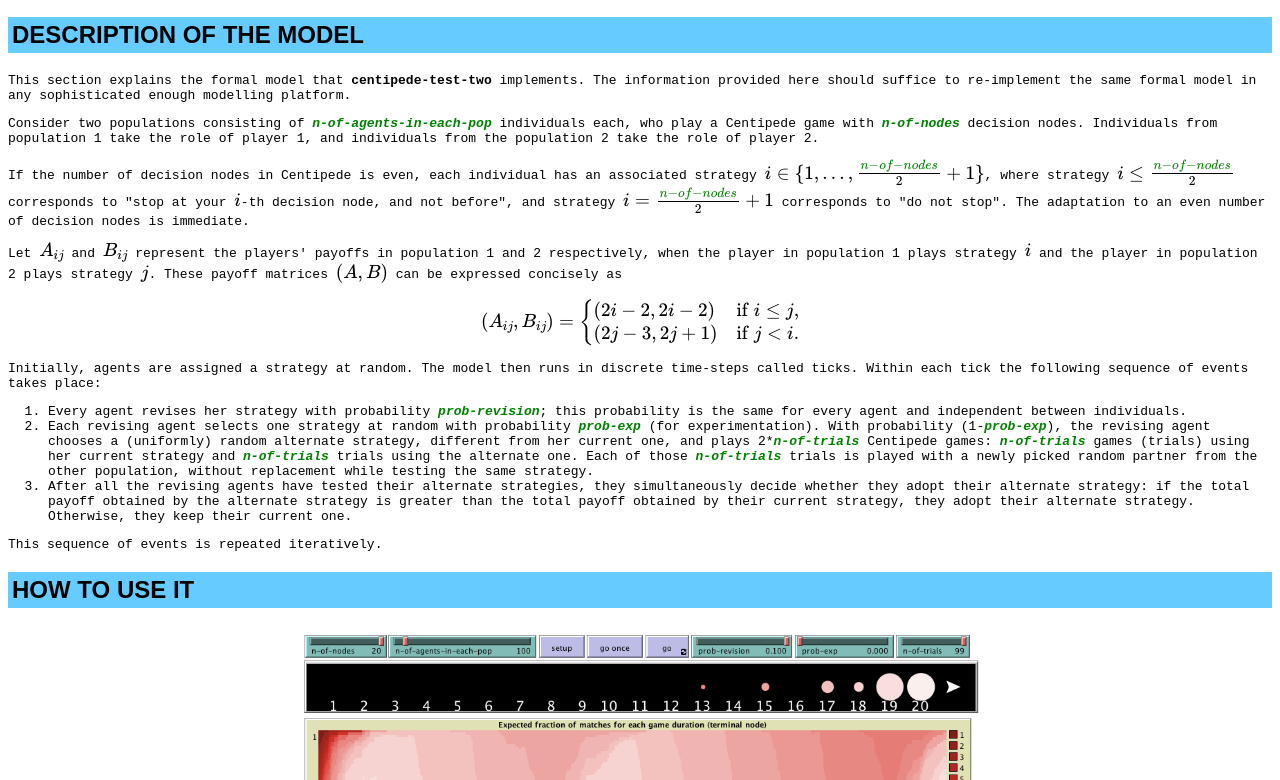
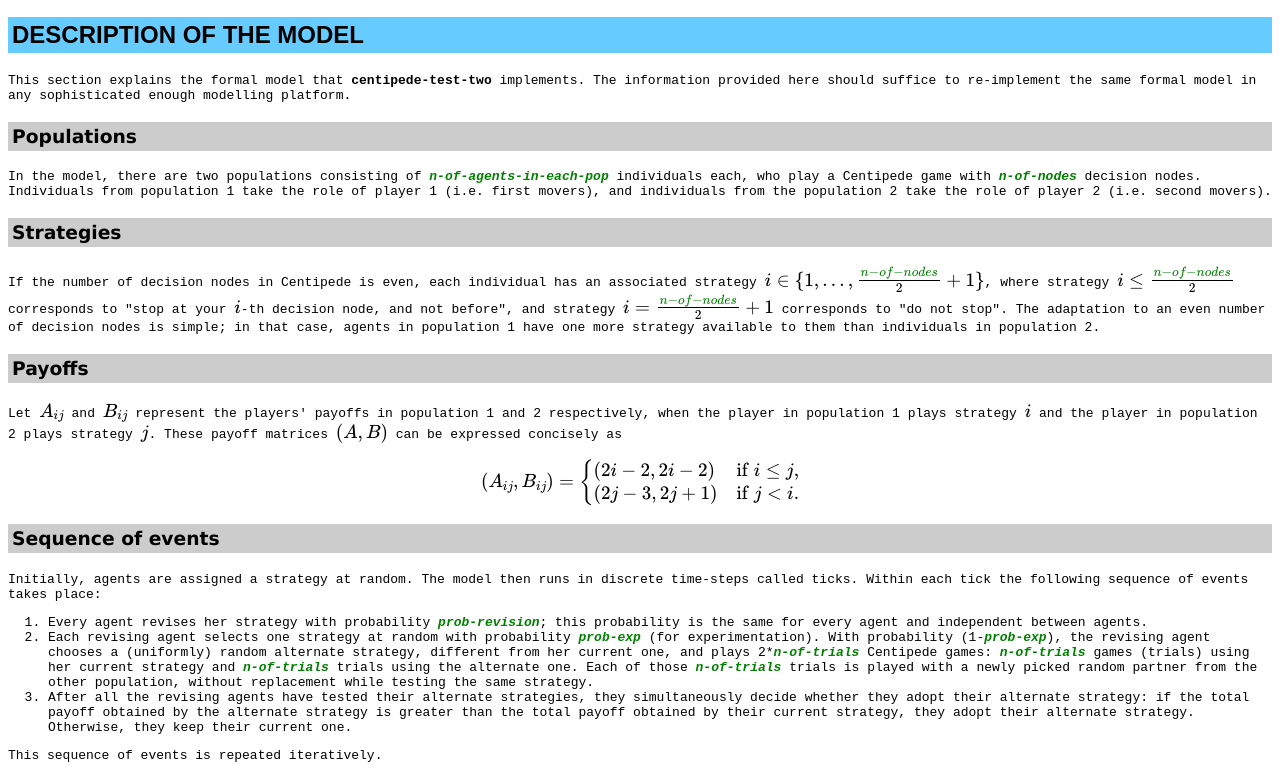
Before and after one commit to luis-r-izquierdo/centipede-test-two, a plain HTML site: page index.html in a window 1280 px wide. Shown: the part 1546-2326 px from the top of the page. Drawn offline with nearby package versions, Linux system fonts and the light colour scheme.

Commit message:
Minor edits in the website

```diff
--- a/index.html
+++ b/index.html
@@ -177,11 +177,14 @@
 
    <p>This section explains the formal model that <b>centipede-test-two</b> implements. The information provided here should suffice to re-implement the same formal model in any sophisticated enough modelling platform.</p>
 
-   <p>Consider two populations consisting of <i class="slider">n-of-agents-in-each-pop</i> individuals each, who play a Centipede game with <i class="slider">n-of-nodes</i> decision nodes. Individuals from population 1 take the role of player 1, and individuals from the population 2 take the role of player 2.</p>
+   <h3>Populations</h3>
+   <p>In the model, there are two populations consisting of <i class="slider">n-of-agents-in-each-pop</i> individuals each, who play a Centipede game with <i class="slider">n-of-nodes</i> decision nodes. Individuals from population 1 take the role of player 1 (i.e. first movers), and individuals from the population 2 take the role of player 2 (i.e. second movers).</p>
 
+   <h3>Strategies</h3>
 
-   <p> If the number of decision nodes in Centipede is even, each individual has an associated strategy <span class="math inline">\(i \in \{1,...,\frac{\color{green}{n-of-nodes}}{2}+1\}\)</span>, where strategy <span class="math inline">\(i \leq \frac{\color{green}{n-of-nodes}}{2}\)</span> corresponds to "stop at your <span class="math inline">\(i\)</span>-th decision node, and not before", and strategy <span class="math inline">\(i = \frac{\color{green}{n-of-nodes}}{2}+1\)</span> corresponds to "do not stop". The adaptation to an even number of decision nodes is immediate.</p>
+   <p> If the number of decision nodes in Centipede is even, each individual has an associated strategy <span class="math inline">\(i \in \{1,...,\frac{\color{green}{n-of-nodes}}{2}+1\}\)</span>, where strategy <span class="math inline">\(i \leq \frac{\color{green}{n-of-nodes}}{2}\)</span> corresponds to "stop at your <span class="math inline">\(i\)</span>-th decision node, and not before", and strategy <span class="math inline">\(i = \frac{\color{green}{n-of-nodes}}{2}+1\)</span> corresponds to "do not stop". The adaptation to an even number of decision nodes is simple; in that case, agents in population 1 have one more strategy available to them than individuals in population 2.</p>
 
+   <h3>Payoffs</h3>
    <p>Let <span class="math inline">\(A_{ij}\)</span> and <span class="math inline">\(B_{ij}\)</span> represent the players' payoffs in population 1 and 2 respectively, when the player in population 1 plays strategy <span class="math inline">\(i\)</span> and the player in population 2 plays strategy <span class="math inline">\(j\)</span>. These payoff matrices <span class="math inline">\((A, B)\)</span> can be expressed concisely as <span class="math display">\[
 
             (A_{ij},B_{ij})=
@@ -192,10 +195,11 @@
 
    </p>
 
+   <h3>Sequence of events</h3>
    <p>Initially, agents are assigned a strategy at random. The model then runs in discrete time-steps called ticks. Within each tick the following sequence of events takes place:</p>
 
    <ol>
-      <li>Every agent revises her strategy with probability <i class="slider">prob-revision</i>; this probability is the same for every agent and independent between individuals.
+      <li>Every agent revises her strategy with probability <i class="slider">prob-revision</i>; this probability is the same for every agent and independent between agents.
       </li>
       <li>Each revising agent selects one strategy at random with probability <i class="slider">prob-exp</i> (for experimentation). With probability (1-<i class="slider">prob-exp</i>), the revising agent chooses a (uniformly) random alternate strategy, different from her current one, and plays 2*<i class="slider">n-of-trials</i> Centipede games: <i class="slider">n-of-trials</i> games (trials) using her current strategy and <i class="slider">n-of-trials</i> trials using the alternate one. Each of those <i class="slider">n-of-trials</i> trials is played with a newly picked random partner from the other population, without replacement while testing the same strategy.
       </li>
@@ -230,7 +234,7 @@
    <h2>PLOTS</h2>
 
    <ul>
-      <li><i class="plot">View</i>: This is the black band just below the sliders and the buttons. It shows the expected outcome of the game if it was played by every agent with every agent in the opposite population, as a bubble chart. The numbers indicate the decision node. The last terminal node (i.e. continue until the end of the game) is represented with a triangle. </li>
+      <li><i class="plot">View</i>: This is the black band just below the sliders and the buttons. It shows the distribution of outcomes of the game if it was played by every agent with every agent in the opposite population, as a bubble chart. The numbers indicate the decision node. The last terminal node (i.e. corresponding to the outcome where no player stops) is represented with a triangle. </li>
       <li><i class="plot">Expected fraction of matches for each game duration (terminal node)</i>: Time series of the expected fraction of matches for each game duration. It shows the same information as the view, but along time and as a bar chart.</li>
       <li><i class="plot">Pop. 1: Strategy distribution</i>: Time series of the distribution of strategies in population 1.</li>
       <li><i class="plot">Pop. 2: Strategy distribution</i>: Time series of the distribution of strategies in population 2.</li>
```
